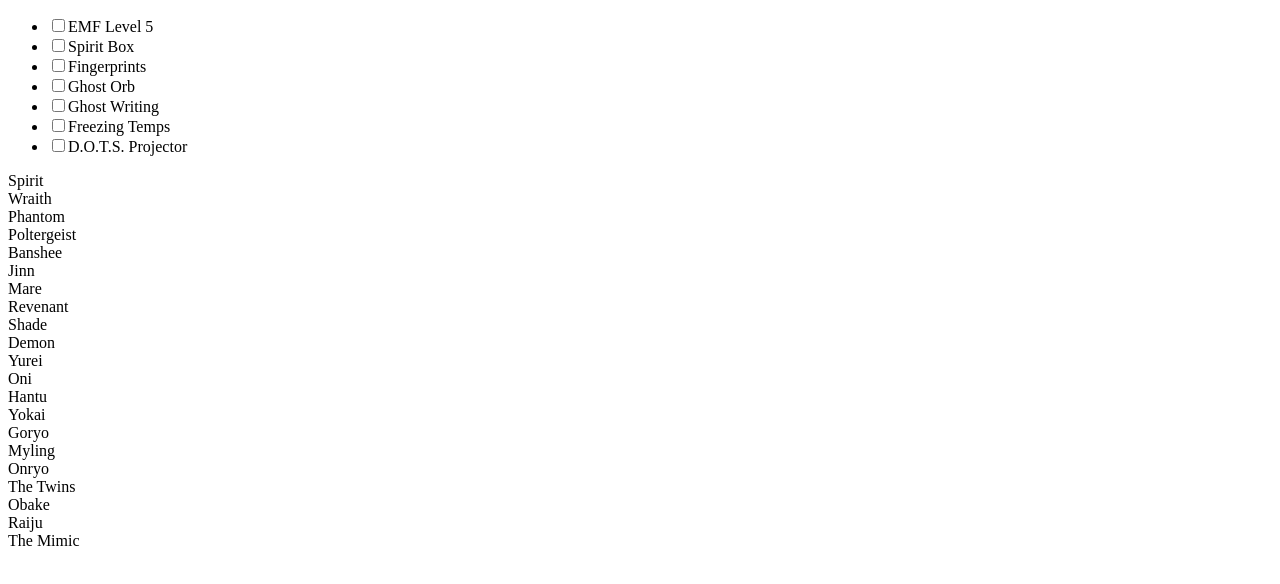
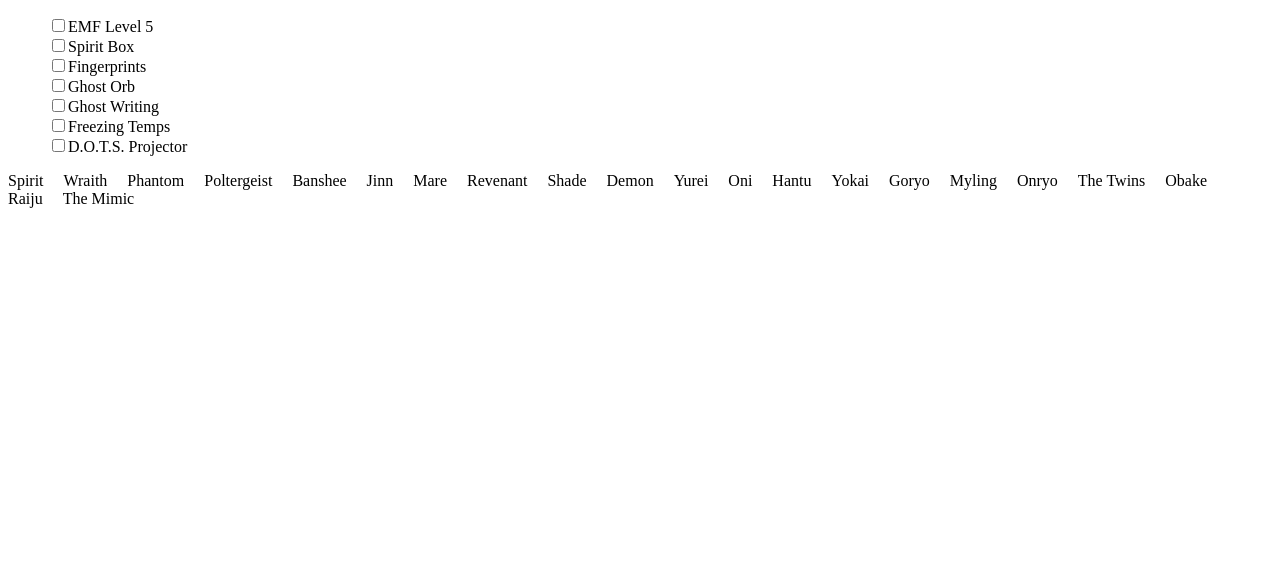
Before and after one commit to JimOfLeisure/onlinetoolplanet.com, a plain HTML site: page phasmo-helper/index.html in a window 1280 px wide. Both pictures are taken after a click on the element 640 px from the left and 86 px from the top of the page. Drawn offline with Linux system fonts and the light colour scheme.

Commit message:
troubleshooting checkpoint

```diff
--- a/phasmo-helper/phasmo.css
+++ b/phasmo-helper/phasmo.css
@@ -1,14 +1,14 @@
-#phasmo > div > ul > li {
+phasmo-helper > div > ul > li {
     list-style: none;
 }
 /* This media query skips hover on touch devices */
 @media (hover: hover) {
-    #phasmo > div > ul > li > label:hover {
+    phasmo-helper > div > ul > li > label:hover {
         background-color: lightgray;
     }
 }
 
-#phasmo > div > div {
+phasmo-helper > div > div {
     display: inline-block;
     padding-right: 1em;
 }
--- a/phasmo-helper/phasmo.js
+++ b/phasmo-helper/phasmo.js
@@ -115,13 +115,10 @@
     ]
 
     class PhasmoHelpoer extends HTMLElement {
-        evidenceDiv;
-        ghostsDiv;
             connectedCallback() {
-            console.log('phasmo-helper connectedCallback');
             // TODO: apparently failing to find query result does not trigger 'or' alternative
-            this.evidenceDiv = document.querySelector('div:nth-of-type(1)') || document.createElement('div');
-            this.ghostsDiv = document.querySelector('div:nth-of-type(2)') || document.createElement('div');
+            this.evidenceDiv = this.querySelector('div:nth-of-type(1)') || document.createElement('div');
+            this.ghostsDiv = this.querySelector('div:nth-of-type(2)') || document.createElement('div');
 
             // FIXME: this code is from before WebComponent refactor, need to ensure code can handle
             //  whether or not interior elements are already defined.
@@ -153,15 +150,15 @@
                 const myLabel = e.item.querySelector('label') || document.createElement('label');
                 myLabel.innerText = e.name;
                 myLabel.htmlFor = idName;
+                console.log(idName, myLabel);
                 if (!myLabel.isConnected) { e.item.appendChild(myLabel); };
-                e.item.addEventListener('click', () => { e.checkbox.cl})
                 if (!e.item.isConnected) { evidenceList.appendChild(e.item); };
             })
 
-            this.evidenceDiv.addEventListener('click', this.phasmoUpdate);
+            this.evidenceDiv.addEventListener('click', this.render);
         }
 
-        phasmoUpdate(e) {
+        render(e) {
             const checkCount = evidence.reduce((a, e) => e.checkbox.checked ? a+1 : a, 0);
             ghostTypes.forEach(e => {
                 e.div.classList.remove(errorClass)
```
Also changed, not shown: phasmo-helper/readme.md (added).
